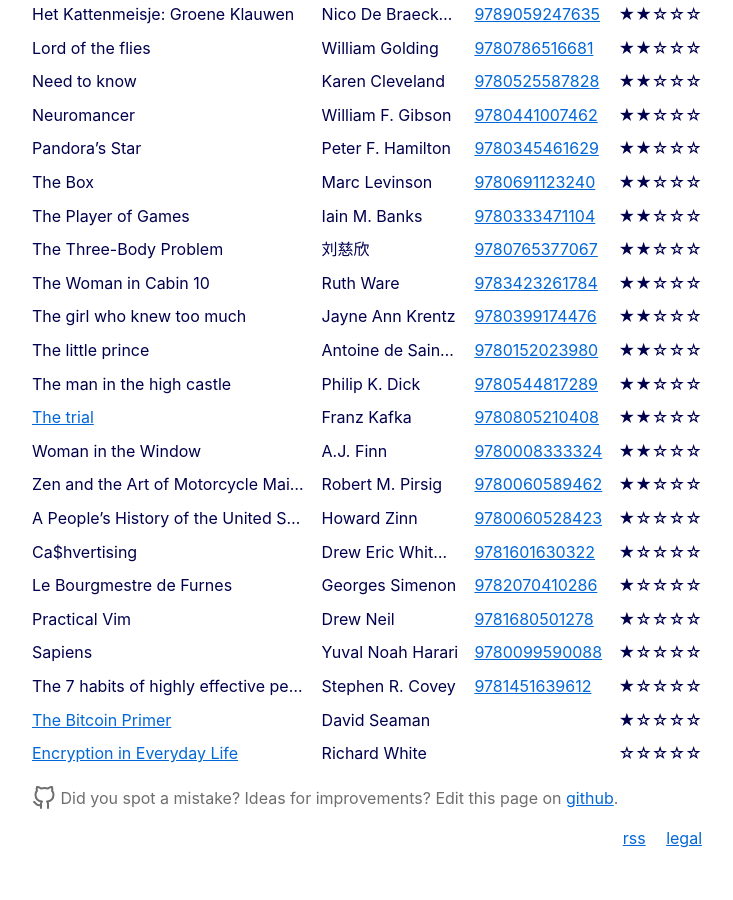
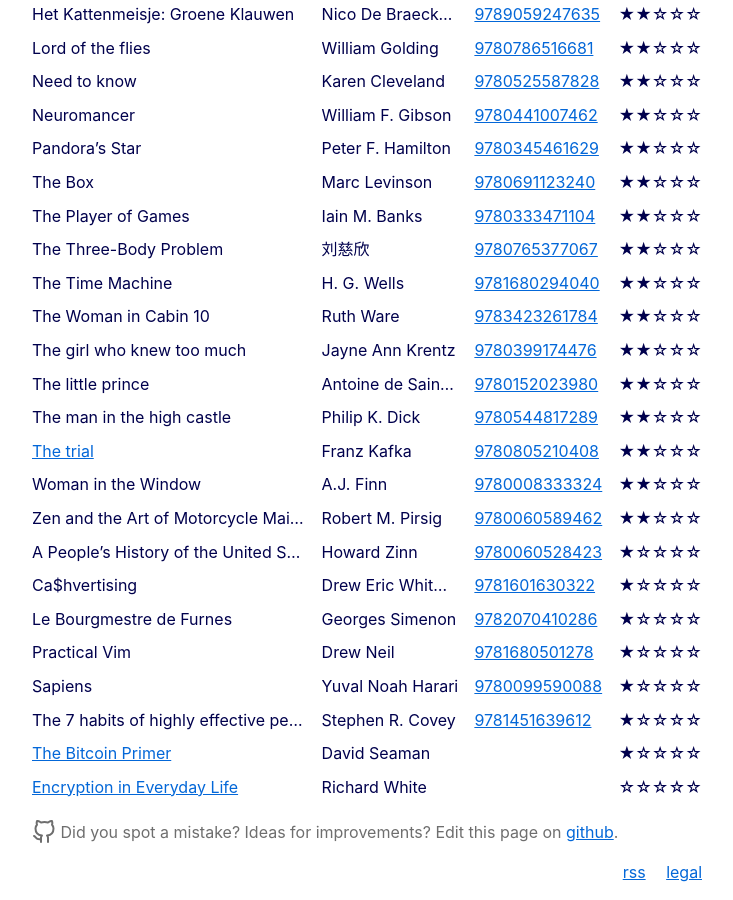
Before and after one commit to cimm/suffix, a Jekyll site: the page built from reading/index.html, in a window 1280 px wide and 900 px high, scrolled down 2442 px. Shown: the whole window, without its empty margins (273-1006 px from the left). Built offline with Jekyll 4.4.1, drawn with Linux system fonts in a browser that asks for light colours; before the commit the page ends 3308 px from its top, so only the background shows below that.

Commit message:
Add The Time Machine to reading list

```diff
--- a/_data/books.yml
+++ b/_data/books.yml
@@ -325,14 +325,18 @@
   author: "Ben Macintyre"
   isbn13: 9780771060335
   rating: 5
+- name: "The Three-Body Problem"
+  author: "刘慈欣"
+  isbn13: 9780765377067
+  rating: 2
+- name: "The Time Machine"
+  author: "H. G. Wells"
+  isbn13: 9781680294040
+  rating: 2
 - name: "The Two Towers"
   author: "J.R.R. Tolkien"
   isbn13: 9780345339713
   rating: 5
-- name: "The Three-Body Problem"
-  author: "刘慈欣"
-  isbn13: 9780765377067
-  rating: 2
 - name: "The Woman in Cabin 10"
   author: "Ruth Ware"
   isbn13: 9783423261784
```
